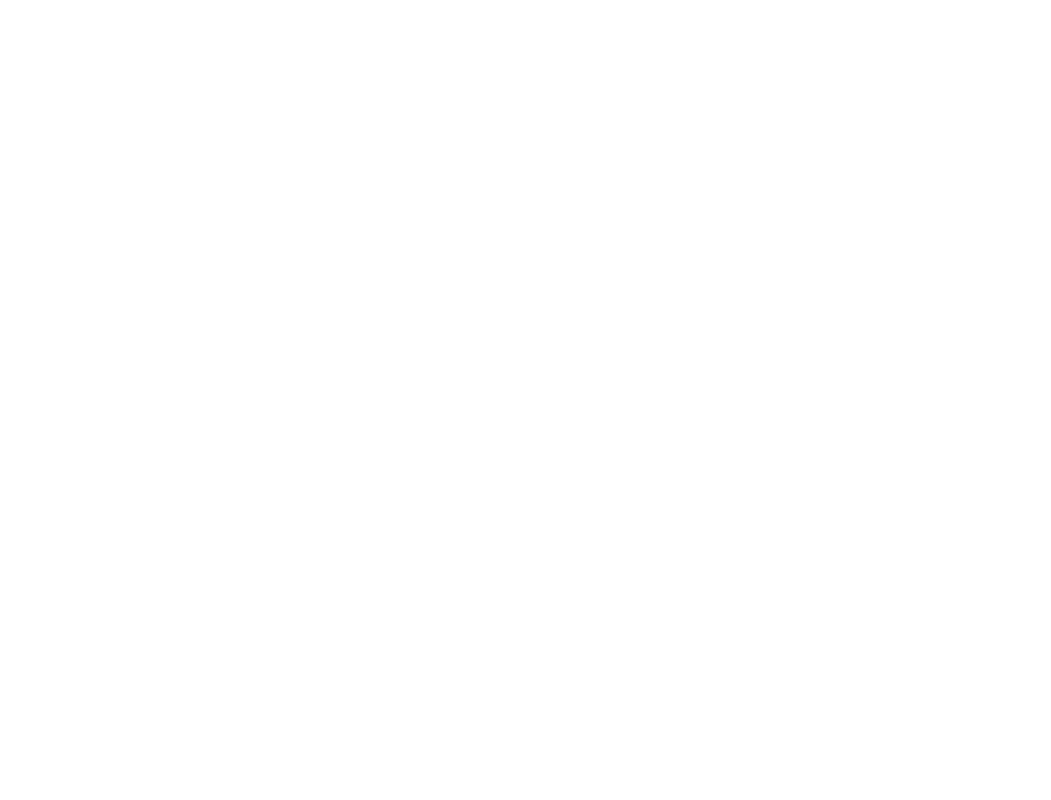
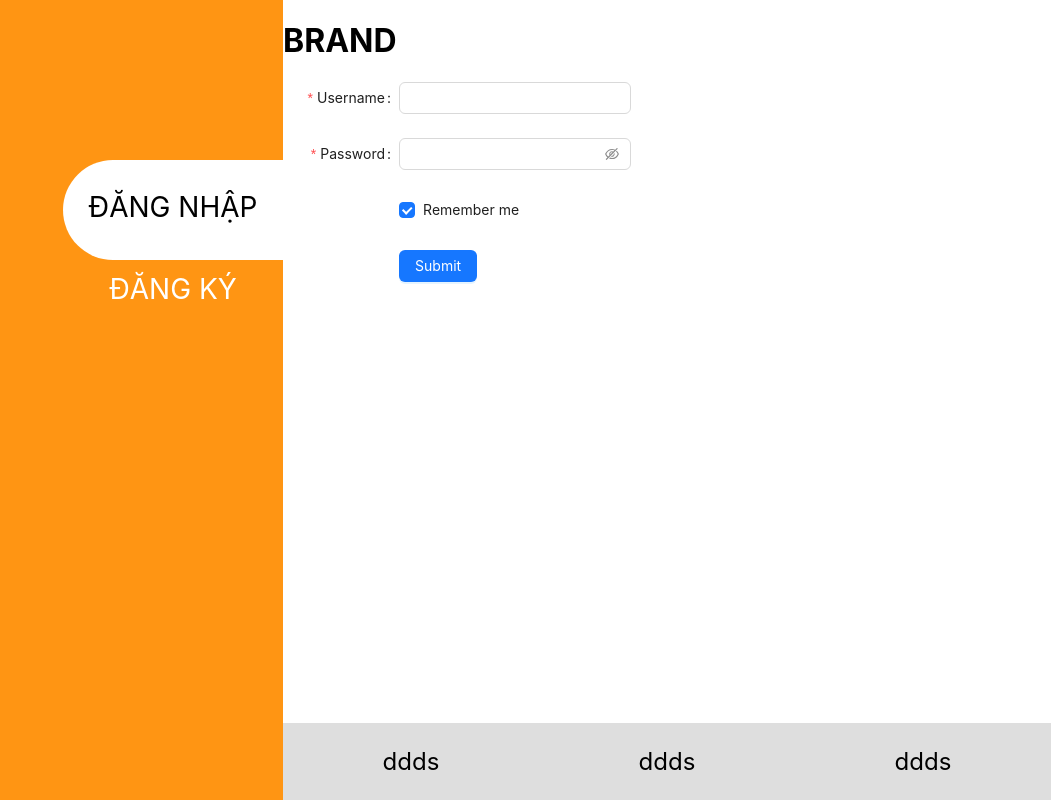
Before and after one commit to nguyennamcn/wedApp, a React (Create React App) app: page /login in a window 1280 px wide. Before the commit this address had no page. Shown: the whole page, without its empty margins (229-1280 px from the left). Built offline with nearby package versions, Linux system fonts and the light colour scheme.

Commit message:
login page first

```diff
--- a/src/App.js
+++ b/src/App.js
@@ -2,6 +2,8 @@
 import './App.css';
 import { BrowserRouter, Route, Routes } from 'react-router-dom';
 import HomePage from  "./Page/HomePage/HomePage"
+import LoginPage from './Page/UserPage/LoginPage';
+import SignUpPage from './Page/UserPage/SignUpPage';
 
 function App() {
   return (
@@ -9,6 +11,8 @@
       <BrowserRouter>
         <Routes>
             <Route path='/' element={<HomePage />} />
+            <Route path='/login' element={<LoginPage />} />
+            <Route path='/signup' element={<SignUpPage />} />
         </Routes>
       </BrowserRouter>
     </div>
--- /dev/null
+++ b/src/Page/UserPage/LoginPage.js
@@ -0,0 +1,123 @@
+import React, { useState } from 'react';
+import '../../css/UserPages/login.css';
+import { Button, Checkbox, Form, Input } from 'antd';
+
+const LoginPage = () => {
+  const [isRegisterActive, setIsRegisterActive] = useState(false);
+
+  const onFinish = (values) => {
+    console.log('Success:', values);
+  };
+  const onFinishFailed = (errorInfo) => {
+    console.log('Failed:', errorInfo);
+  };
+  return (
+    <div style={{ display: 'flex' }}>
+      <div
+      className='img-login-bg'
+        style={{
+          backgroundColor: "#FF9513",
+          width: '40%',
+          height: '100vh',
+          position: 'relative',
+        }}
+      >
+        <div
+          style={{
+            position: 'absolute',
+            top: '20%',
+            right: '0',
+          }}
+          className={`ard ${isRegisterActive ? 'register-active' : ''}`}
+        >
+          <p
+            className={`login-animate ${!isRegisterActive ? 'active' : ''}`}
+            onClick={() => setIsRegisterActive(false)} // Đổi trạng thái về false
+          >
+            ĐĂNG NHẬP
+          </p>
+          <p
+            className={`login-animate ${isRegisterActive ? 'active' : ''}`}
+            onClick={() => setIsRegisterActive(true)} // Đổi trạng thái về true
+          >
+            ĐĂNG KÝ
+          </p>
+        </div>
+      </div>
+      <div style={{ position: 'relative' }}>
+        <div>
+          <h1>BRAND</h1>
+          <Form
+            name="basic"
+            labelCol={{
+              span: 8,
+            }}
+            wrapperCol={{
+              span: 16,
+            }}
+            style={{
+              maxWidth: 600,
+            }}
+            initialValues={{
+              remember: true,
+            }}
+            onFinish={onFinish}
+            onFinishFailed={onFinishFailed}
+            autoComplete="off"
+          >
+            <Form.Item
+              label="Username"
+              name="username"
+              rules={[
+                {
+                  required: true,
+                  message: 'Please input your username!',
+                },
+              ]}
+            >
+              <Input />
+            </Form.Item>
+
+            <Form.Item
+              label="Password"
+              name="password"
+              rules={[
+                {
+                  required: true,
+                  message: 'Please input your password!',
+                },
+              ]}
+            >
+              <Input.Password />
+            </Form.Item>
+
+            <Form.Item name="remember" valuePropName="checked" label={null}>
+              <Checkbox>Remember me</Checkbox>
+            </Form.Item>
+
+            <Form.Item label={null}>
+              <Button type="primary" htmlType="submit">
+                Submit
+              </Button>
+            </Form.Item>
+          </Form>
+        </div>
+        <div style={{
+          position: 'absolute',
+          bottom: '0',
+          backgroundColor: '#9292924D',
+          width: '60vw',
+          fontSize: '24px',
+          display: 'flex',
+          justifyContent: 'space-around'
+        }}>
+          <p>ddds</p>
+          <p>ddds</p>
+          <p>ddds</p>
+        </div>
+      </div>
+    </div>
+  );
+};
+
+export default LoginPage;
--- /dev/null
+++ b/src/Page/UserPage/SignUpPage.js
@@ -0,0 +1,7 @@
+import React from 'react'
+
+export default function SignUpPage() {
+  return (
+    <div>SignUpPage</div>
+  )
+}
--- /dev/null
+++ b/src/css/UserPages/login.css
@@ -0,0 +1,43 @@
+.img-login-bg{
+  background-image: url('');
+  background-repeat: no-repeat;
+  background-position: center;
+  background-size: cover;
+}
+
+.login-animate{
+  position: relative;
+  color: white;
+  width: 200px;
+  font-size: 28px;
+  padding: 10px;
+  text-align: center;
+  margin-top: 20px;
+  transition: all 0.5s;
+  cursor: pointer;
+}
+
+.ard {
+  position: relative;
+}
+
+.ard::before {
+  position: absolute;
+  background-color: white;
+  content: '';
+  top: 0;
+  left: 0;
+  height: 100px; /* Chiều cao ban đầu là 0 */
+  width: 100%;
+  border-top-left-radius: 60px;
+  border-bottom-left-radius: 60px;
+  transition: all 1s ease; /* Hiệu ứng mượt mà khi thay đổi chiều cao */
+}
+
+.ard.register-active::before {
+  top: 90px; /* Thay đổi chiều cao khi đăng ký */
+}
+
+.active{
+  color: black;
+}
--- a/src/index.js
+++ b/src/index.js
@@ -3,12 +3,28 @@
 import './index.css';
 import App from './App';
 import reportWebVitals from './reportWebVitals';
+import { Provider } from 'react-redux';
+import { rootReducer } from './redux/reducer/rootReducer';
+import { createStore, applyMiddleware, compose } from 'redux'
+import { thunk } from 'redux-thunk'
+
+const composeEnhancers = window.__REDUX_DEVTOOLS_EXTENSION_COMPOSE__ || compose;
+const store = createStore(rootReducer,composeEnhancers(applyMiddleware(thunk)));
+
+
+// const store = configureStore({
+//   reducer:{
+//     spinnerSlice,
+//     userSlice: userSlice,
+//   }
+// });
+
 
 const root = ReactDOM.createRoot(document.getElementById('root'));
 root.render(
-  <React.StrictMode>
+  <Provider store={store}>
     <App />
-  </React.StrictMode>
+  </Provider>
 );
 
 // If you want to start measuring performance in your app, pass a function
--- a/src/redux/reducer/rootReducer.js
+++ b/src/redux/reducer/rootReducer.js
@@ -0,0 +1,5 @@
+import { combineReducers } from "redux";
+import userReducer from "./userReducer";
+
+
+export let rootReducer = combineReducers({userReducer});
--- a/src/service/config.js
+++ b/src/service/config.js
@@ -1,4 +1,5 @@
 import axios from "axios";
+import { localUserService } from "./localService";
 
 
 
@@ -8,7 +9,7 @@
 export const configHeader = ()  =>{
     return{
         TokenApi: TokenApi,
-        Authorization: "bearer" + localUserServ.get()?.accessToken,
+        Authorization: "bearer" + localUserService.get()?.accessToken,
     }
 }
 
```
